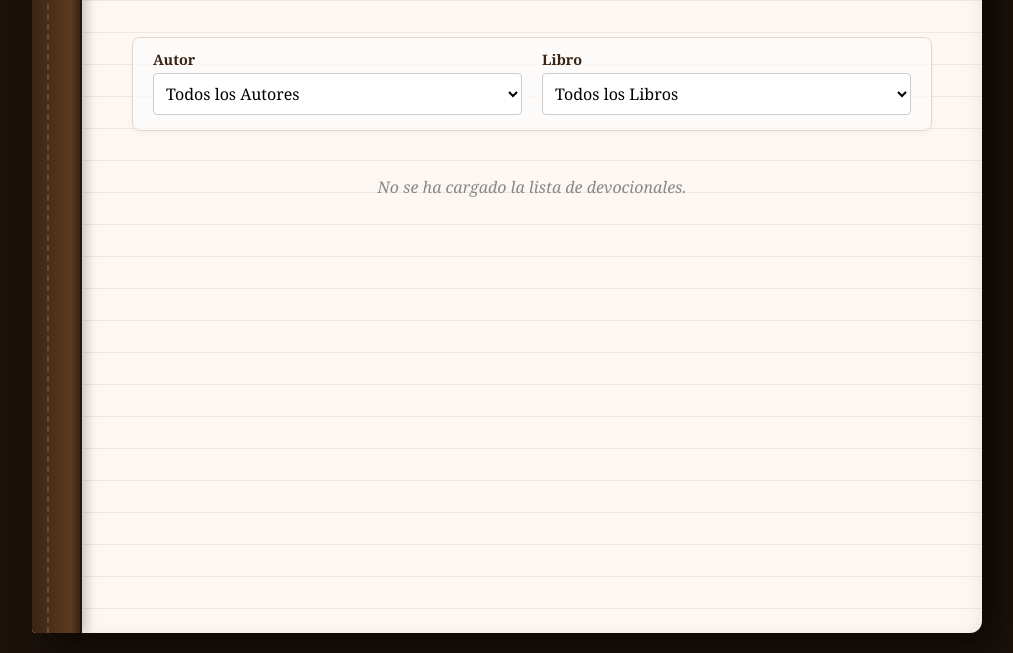
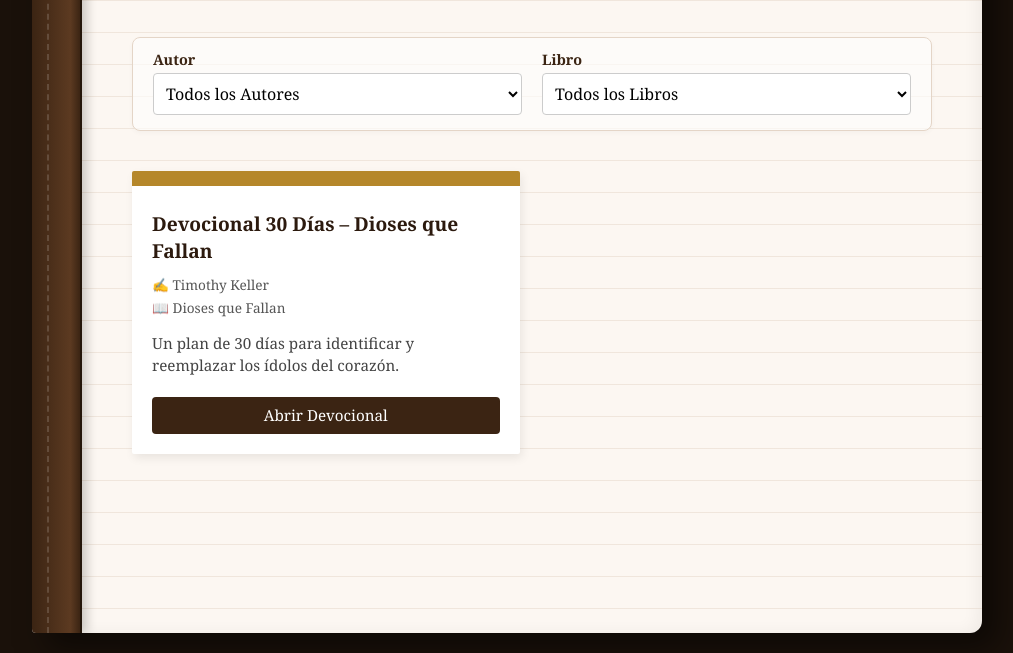
Before and after one commit to franciscov1988-droid/Devocionales, a plain HTML site: page index.html in a window 1280 px wide. Shown: the part 147-800 px from the top of the page, without its empty margins (133-1146 px from the left). Drawn offline with Linux system fonts and the light colour scheme.

Commit message:
Update index.html

```diff
--- a/index.html
+++ b/index.html
@@ -121,16 +121,31 @@
   </div>
 </div>
 
-<script src="lista.js"></script>
+<script>
+  // =========================================================================
+  // 📚 LISTA DE DEVOCIONALES DIRECTA
+  // Cuando agregues uno nuevo, solo duplica un bloque aquí adentro.
+  // =========================================================================
+  const devocionales = [
+    {
+      titulo: "Devocional 30 Días – Dioses que Fallan",
+      autor: "Timothy Keller",
+      libro: "Dioses que Fallan",
+      archivo: "devocional_dioses_que_fallan.html",
+      descripcion: "Un plan de 30 días para identificar y reemplazar los ídolos del corazón."
+    },
+    // <-- PARA AGREGAR EL SIGUIENTE, PEGA TU NUEVO BLOQUE AQUÍ ABAJO -->
 
-<script>
+  ];
+  // =========================================================================
+
   const authorFilter = document.getElementById('authorFilter');
   const bookFilter = document.getElementById('bookFilter');
   const grid = document.getElementById('devocionalesGrid');
 
   function init() {
     if (typeof devocionales === 'undefined' || devocionales.length === 0) {
-      grid.innerHTML = '<p style="grid-column: 1/-1; text-align: center; color: #888; font-style: italic;">No se ha cargado la lista de devocionales.</p>';
+      grid.innerHTML = '<p style="grid-column: 1/-1; text-align: center; color: #888; font-style: italic;">No hay devocionales registrados aún.</p>';
       return;
     }
     populateFilters();
```
